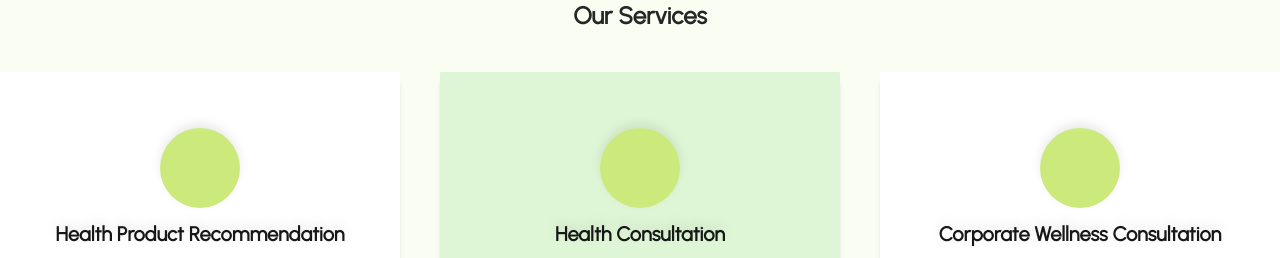
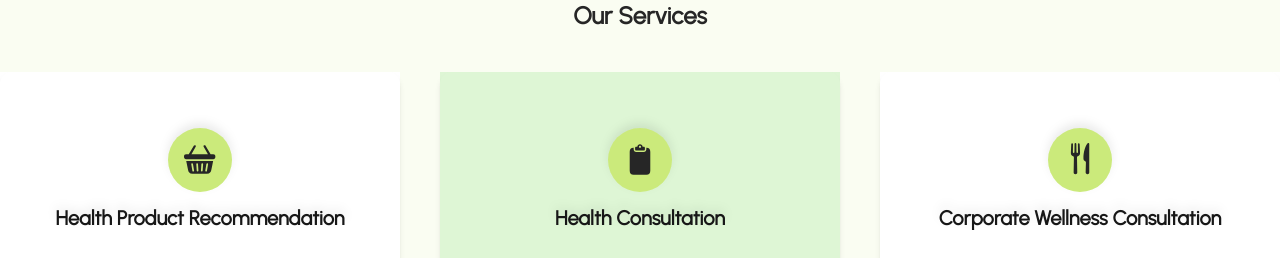
Before and after one commit to GCODESOfficial/KeepmeFit, a Next.js app: page /Home in a window 1280 px wide. Shown: the part 1420-1678 px from the top of the page. Built offline with nearby package versions, Linux system fonts and the light colour scheme.

Commit message:
Home Icon edit

```diff
--- a/src/app/Home/page.tsx
+++ b/src/app/Home/page.tsx
@@ -284,7 +284,7 @@ const Home = () => {
             className="min-w-[250px] lg:min-w-[300px] shadow-md rounded-xl py-14 px-6 flex flex-col items-center justify-center text-center text-xl font-semibold drop-shadow-[0_-5px_5px_rgba(0,0,0,0.08)]"
             >
               {/* Icon Wrapper */}
-              <div className="w-16 h-16 p-10 flex items-center justify-center rounded-full bg-[#CBEA7B] mb-3">
+              <div className="w-16 h-16 p-4 flex items-center justify-center rounded-full bg-[#CBEA7B] mb-3">
                 <Image
                   src={service.icon}
                   alt={service.title}
```
